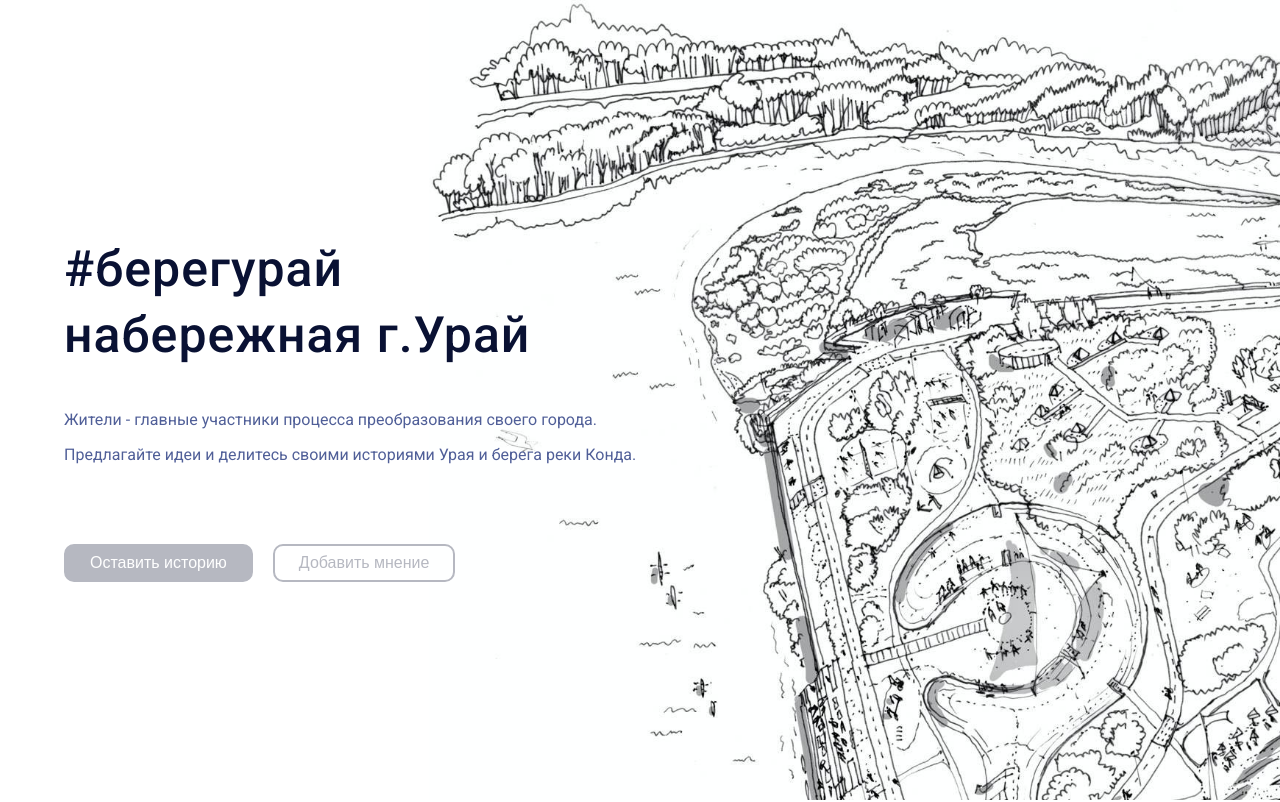
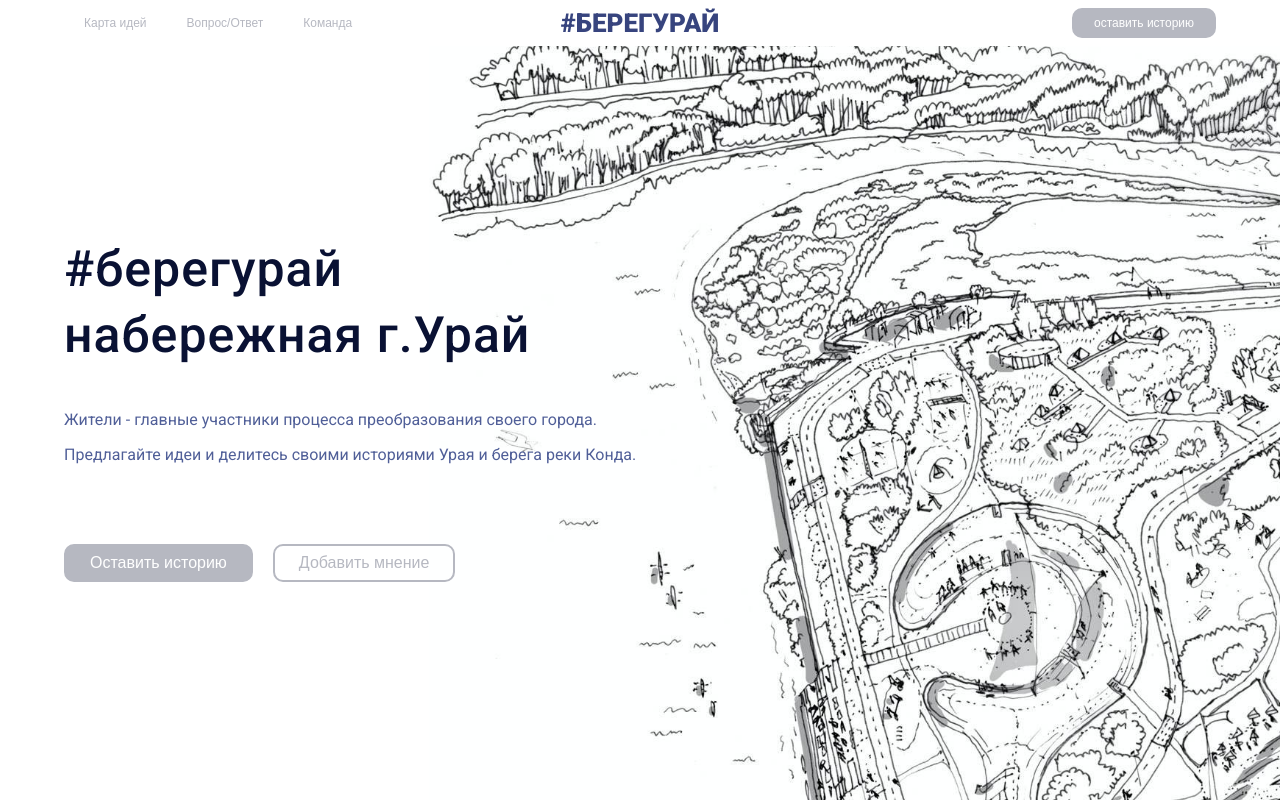
Before and after one commit to designunit/bereguray, a Next.js app: page / in a window 1280 px wide. Shown: the top 802 px of the page. Built offline with nearby package versions, Linux system fonts and the light colour scheme.

Commit message:
header is back

```diff
--- a/src/components/IndexPage/index.tsx
+++ b/src/components/IndexPage/index.tsx
@@ -8,7 +8,7 @@ import { About } from '../About'
 
 const IndexPage = () => (
     <main className={styles.layout}>
-        {/* <Header
+        <Header
             menu={(
                 <>
                     <Button disabled theme={'link'}>Карта идей</Button>
@@ -24,7 +24,7 @@ const IndexPage = () => (
                     оставить историю
                 </Button>
             )}
-        /> */}
+        />
 
         <PageSection
             back={(
```
